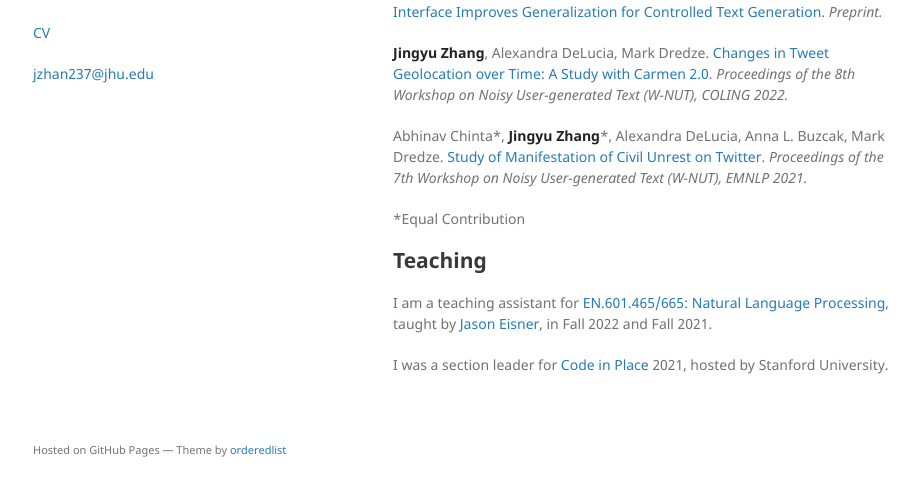
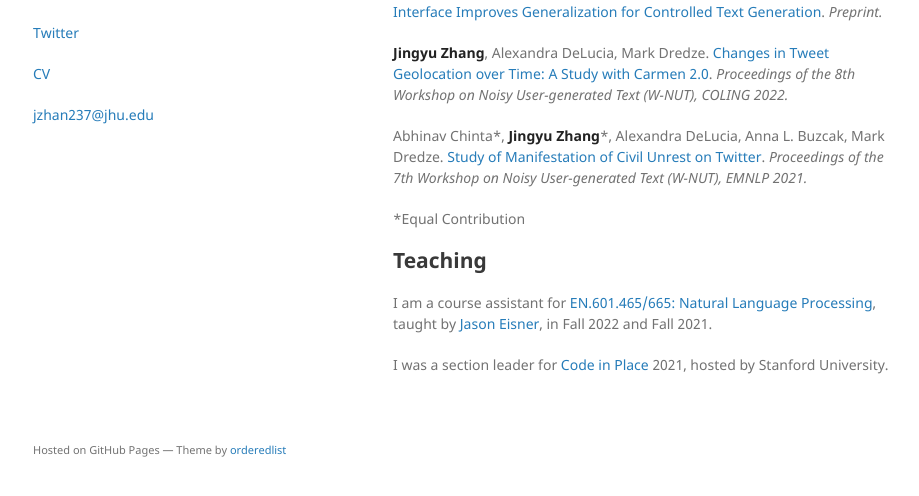
Before and after one commit to jackjyzhang/jackjyzhang.github.io, a Jekyll site: the page built from index.md, in a window 1280 px wide, cut to the strip 371-867 px from the top of the page. Shown: the whole strip, without its empty margins (177-1096 px from the left). Built offline with Jekyll 4.4.1, drawn with Linux system fonts in a browser that asks for light colours.

Commit message:
add twitter, change TA to CA

```diff
--- a/_layouts/default.html
+++ b/_layouts/default.html
@@ -46,6 +46,7 @@
         <!-- CUSTOM BUTTONS -->
         <!-- <p class="view"><a href="https://github.com/jackjyzhang">GitHub</a></p> -->
         <p class="view"><a href="https://www.linkedin.com/in/jackjingyuzhang/">LinkedIn</a></p>
+        <p class="view"><a href="https://twitter.com/jackjingyuzhang">Twitter</a></p>
         <p class="view"><a href="/assets/docs/CV.pdf">CV</a></p>
         <p class="view"><a href="mailto:jzhan237@jhu.edu">jzhan237@jhu.edu</a></p>
       </header>
--- a/index.md
+++ b/index.md
@@ -22,6 +22,6 @@ Abhinav Chinta\*, **Jingyu Zhang**\*, Alexandra DeLucia, Anna L. Buzcak, Mark Dr
 
 ## Teaching
 
-I am a teaching assistant for [EN.601.465/665: Natural Language Processing](https://www.cs.jhu.edu/~jason/465/), taught by [Jason Eisner](https://www.cs.jhu.edu/~jason), in Fall 2022 and Fall 2021.
+I am a course assistant for [EN.601.465/665: Natural Language Processing](https://www.cs.jhu.edu/~jason/465/), taught by [Jason Eisner](https://www.cs.jhu.edu/~jason), in Fall 2022 and Fall 2021.
 
 I was a section leader for [Code in Place](https://codeinplace.stanford.edu/) 2021, hosted by Stanford University.
```
